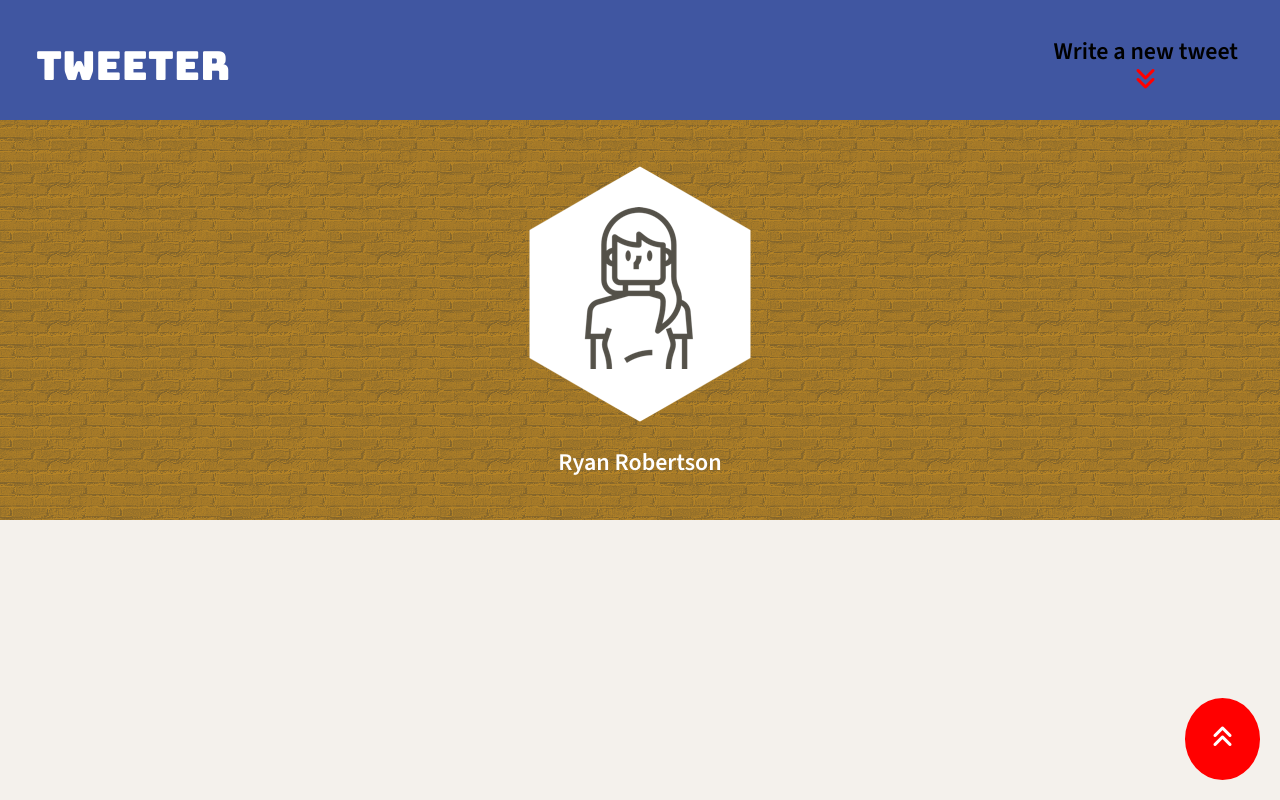
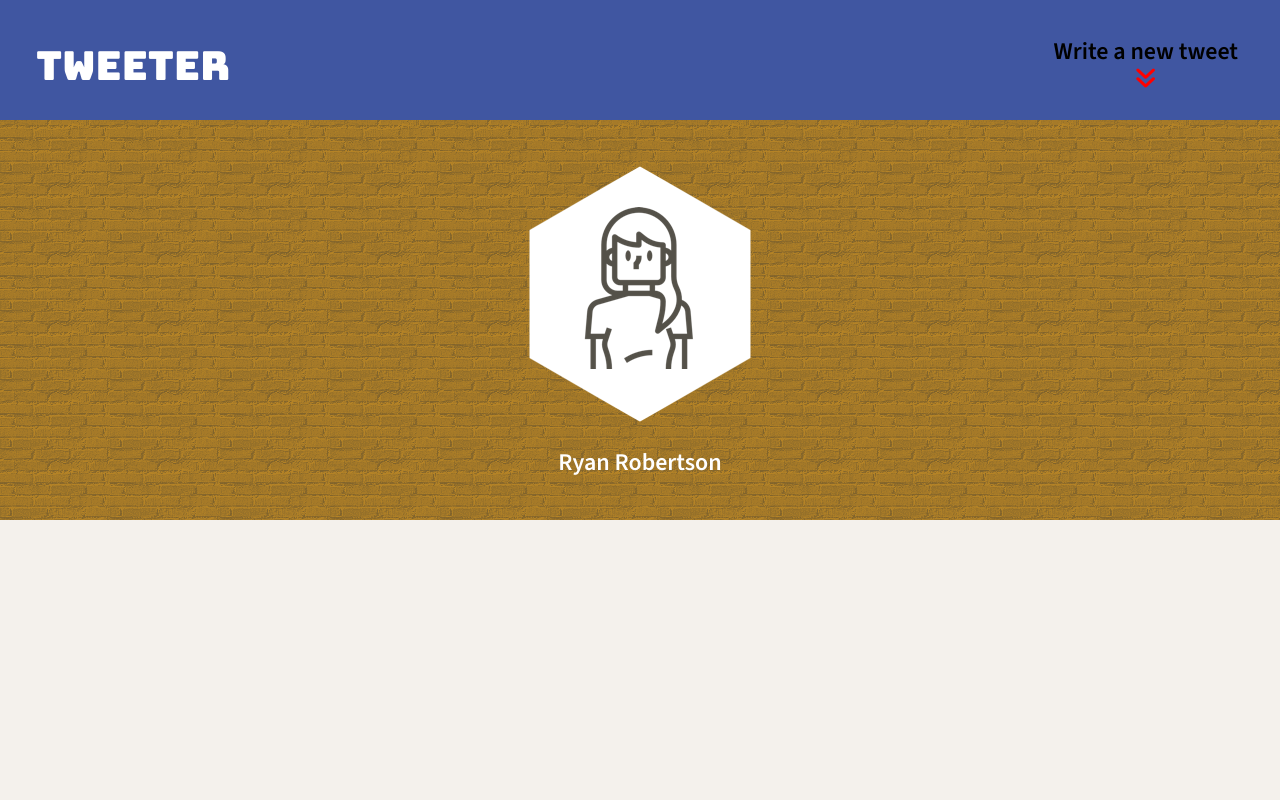
Before and after one commit to ryguyroberts/tweeter, a website: page public/index.html in a window 1280 px wide. Both pictures are taken after a click on the button 1222 px from the left and 739 px from the top of the page. Drawn offline with nearby package versions, Linux system fonts and the light colour scheme; no server answers.

Commit message:
Add initial logic for scroll up button, missing interaction with nav bar

```diff
--- a/public/index.html
+++ b/public/index.html
@@ -75,7 +75,7 @@
       <section id ="tweets-container"></section>
     </main>
   </body>
-  <footer id = scroll-up>
-    <button><i class="fa-solid fa-angles-up"></i></button>
+  <footer id = "scroll-up">
+    <button type = submit><i class="fa-solid fa-angles-up"></i></button>
   </footer>
 </html>
--- a/public/scripts/stretch.js
+++ b/public/scripts/stretch.js
@@ -3,10 +3,12 @@ $(document).ready(function() {
   // Initial hide
   $tweetContainer = $('.new-tweet');
   $tweetContainer.hide();
+  const $scrollBut = $('#scroll-up').find('button');
+  $scrollBut.hide();
 
+  // Top right button for new tweets
   const $button = $('#right-Nav')
   $button.on("click", function() {
-    const errorContainer = $('.error-container');
     if (!$tweetContainer.is(':visible')) {
       // if not visible, slide down
       $tweetContainer.slideDown();
@@ -15,4 +17,17 @@ $(document).ready(function() {
       $tweetContainer.slideUp();
     }
   })
+
+  // Bottom right button to scroll back
+  $scrollBut.on("click", function() {
+    $('html, body').animate({ scrollTop: 0}, function() {
+      $scrollBut.hide();
+    });
+  });
+
+  //when scrolling on tweets! section
+  $(document).on('scroll', function() {
+    $scrollBut.show();
+  });
+
 });
--- a/server/data-files/initial-tweets.json
+++ b/server/data-files/initial-tweets.json
@@ -8,7 +8,7 @@
     "content": {
       "text": "If I have seen further it is by standing on the shoulders of giants"
     },
-    "created_at": 1706560874631
+    "created_at": 1706562152050
   },
   {
     "user": {
@@ -19,6 +19,6 @@
     "content": {
       "text": "Je pense , donc je suis"
     },
-    "created_at": 1706647274631
+    "created_at": 1706648552050
   }
 ]
```
